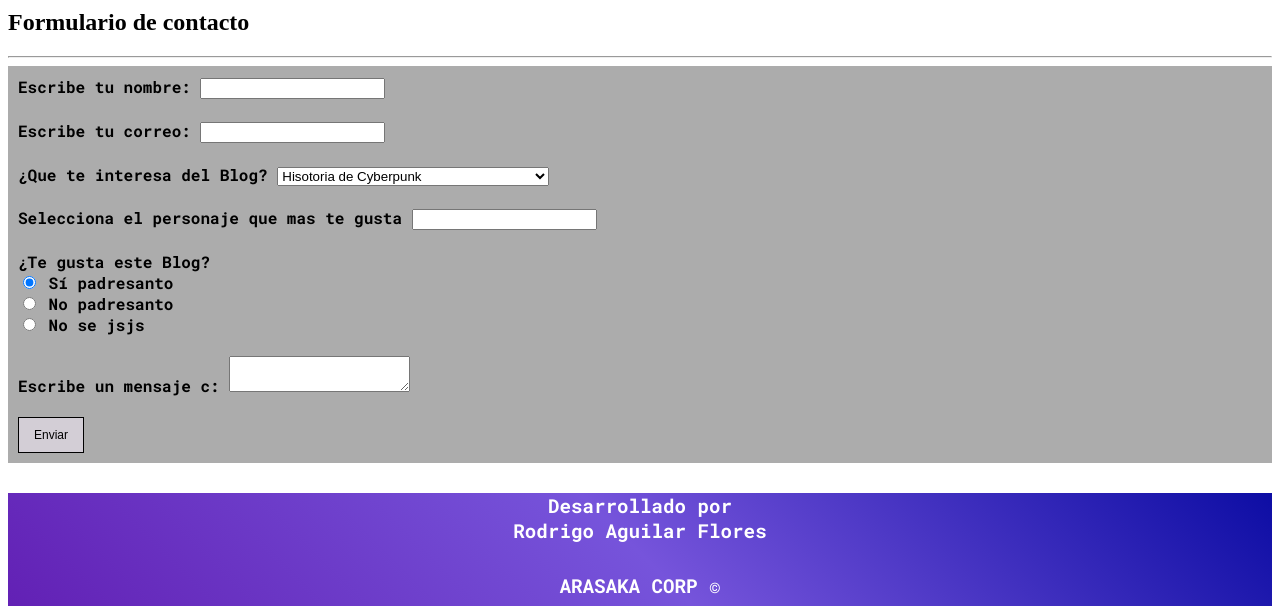
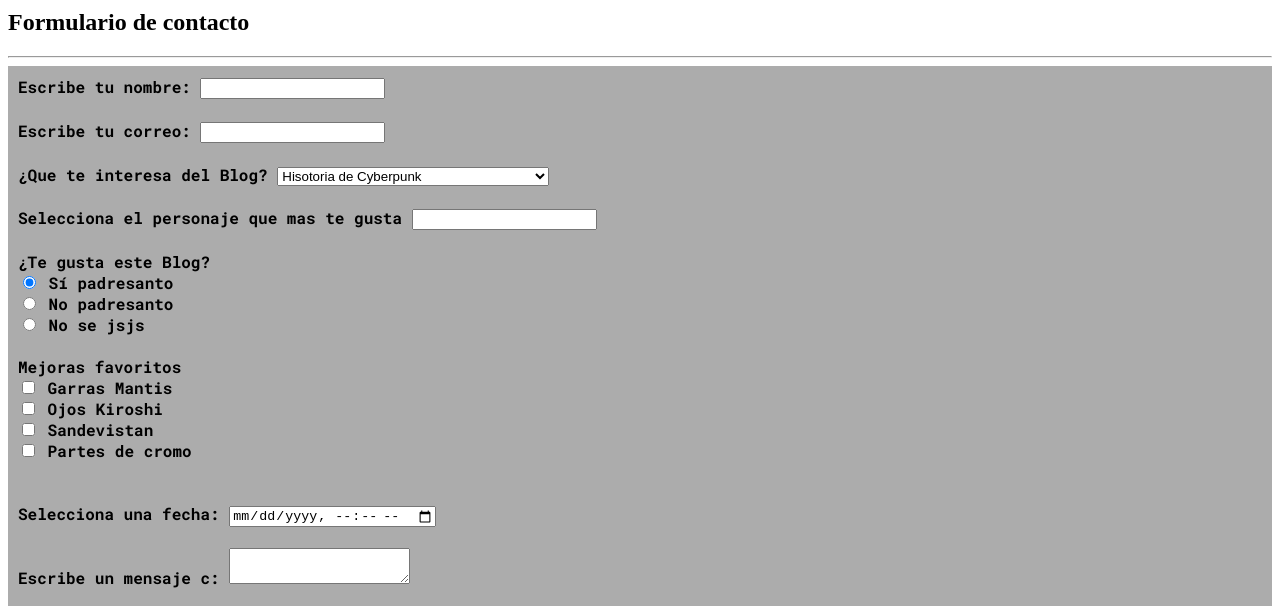
Before and after one commit to RodrigoAguilar2077/appweb-ejercicio2, a plain HTML site: page pages/contacto.html in a window 1280 px wide. Shown: the part 159-765 px from the top of the page. Drawn offline with Linux system fonts and the light colour scheme.

Commit message:
Agregando calendario

```diff
--- a/pages/contacto.html
+++ b/pages/contacto.html
@@ -69,6 +69,21 @@
                         <input type="radio" name="gusto" id="no_se" value="no_se" >
                         <label for="no_se">No se jsjs</label>
                         <br><br>
+                        <!-- Casilla de verificaion -->
+                         <label for="Mejoras">Mejoras favoritos</label>
+                         <br>
+                         <input type="checkbox" id="lenguaje1" value="Mantis">
+                         <label for="lenguaje1">Garras Mantis</label><br>
+                         <input type="checkbox" id="lenguaje2" value="Kiroshi">
+                         <label for="lenguaje2">Ojos Kiroshi</label><br>
+                         <input type="checkbox" id="lenguaje3" value="Sander">
+                         <label for="lenguaje3">Sandevistan</label><br>
+                         <input type="checkbox" id="lenguaje4" value="cromo">
+                         <label for="lenguaje4">Partes de cromo</label><br>
+                         <br><br>
+                         <label for="calendario">Selecciona una fecha: </label>
+                         <input type="datetime-local" name="calendario" id="calendario">
+                         <br><br>
             <label for="mensaje">Escribe un mensaje c: </label>
             <textarea name="mensaje" id="mensaje"></textarea>
             <br><br>
```
Lines whose indentation alone changed are shown as unchanged.
